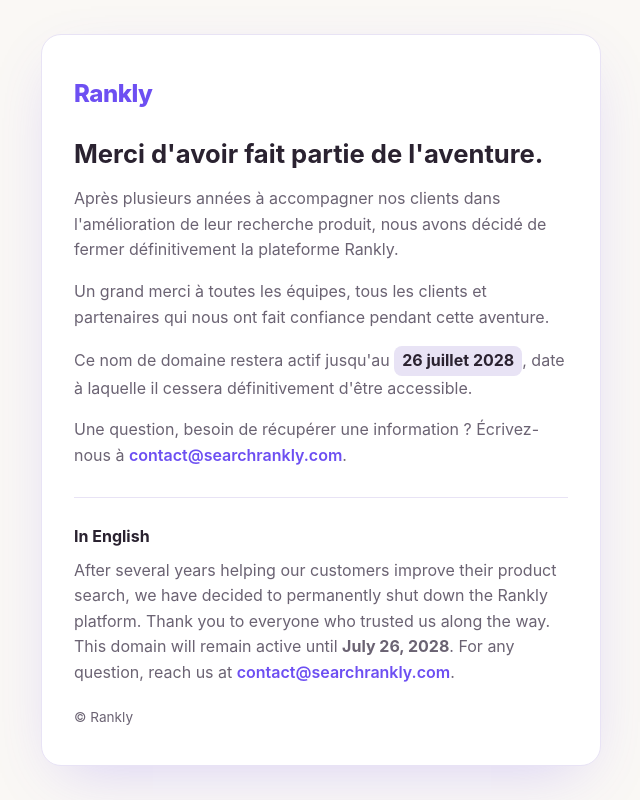
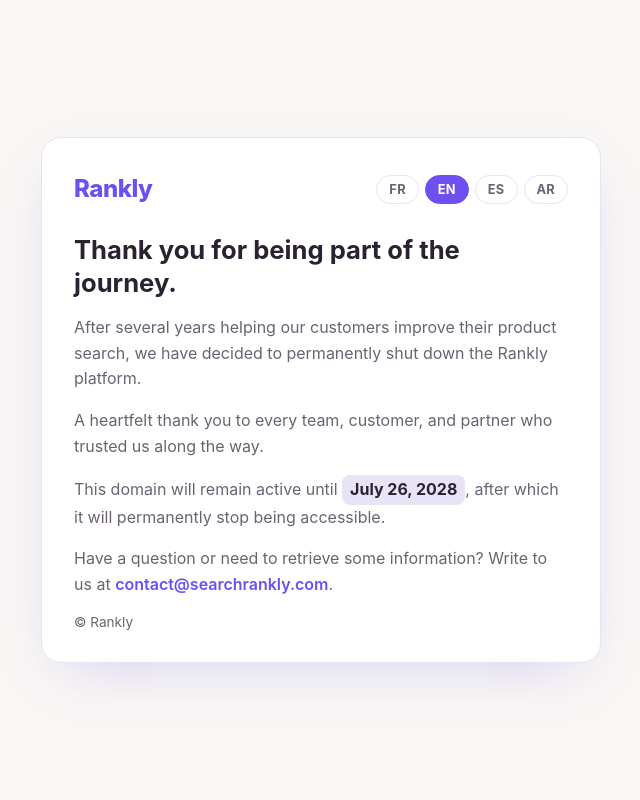
Before and after one commit to ybenhssaien/searchrankly-closed, a plain HTML site: page index.html in a window 1280 px wide. Shown: the whole page, without its empty margins (319-959 px from the left). Drawn offline with Linux system fonts and the light colour scheme.

Commit message:
feat: traductions completes fr/en/es/ar + selecteur de langue
La page affichait seulement le francais (texte complet) et un resume
en anglais. Les 4 langues du produit Rankly (fr/en/es + ar) sont
desormais integralement traduites, avec un selecteur sans rechargement
et une langue par defaut detectee via le navigateur (repli francais).

Co-Authored-By: Claude Sonnet 5 <noreply@anthropic.com>
Claude-Session: https://claude.ai/code/session_01WSnBF3Lvx9cHiLu2m7mQTJ

```diff
--- a/index.html
+++ b/index.html
@@ -47,16 +47,47 @@
     background: var(--card-bg);
     border: 1px solid var(--border);
     border-radius: 20px;
-    padding: 40px 32px;
+    padding: 32px;
     box-shadow: 0 20px 60px -20px rgba(109, 79, 242, 0.25);
+  }
+  .top-row {
+    display: flex;
+    align-items: center;
+    justify-content: space-between;
+    gap: 12px;
+    margin-bottom: 24px;
+    flex-wrap: wrap;
   }
   .logo {
     font-weight: 800;
     font-size: 1.5rem;
     letter-spacing: -0.02em;
     color: var(--brand);
-    margin: 0 0 24px;
+    margin: 0;
   }
+  .lang-switch {
+    display: flex;
+    gap: 6px;
+  }
+  .lang-switch button {
+    font: inherit;
+    font-weight: 700;
+    font-size: 0.8rem;
+    letter-spacing: 0.02em;
+    border: 1px solid var(--border);
+    background: transparent;
+    color: var(--text-muted);
+    border-radius: 999px;
+    padding: 6px 12px;
+    cursor: pointer;
+  }
+  .lang-switch button[aria-pressed="true"] {
+    background: var(--brand);
+    border-color: var(--brand);
+    color: #fff;
+  }
+  .lang-block { display: none; }
+  .lang-block.active { display: block; }
   h1 {
     font-size: 1.6rem;
     line-height: 1.3;
@@ -81,29 +112,27 @@
     text-decoration: none;
   }
   a:hover { text-decoration: underline; }
-  hr {
-    border: none;
-    border-top: 1px solid var(--border);
-    margin: 28px 0;
-  }
-  .lang-en {
-    color: var(--text-muted);
-  }
-  .lang-en h2 {
-    font-size: 1rem;
-    color: var(--text);
-    margin: 0 0 12px;
-  }
   footer {
-    margin-top: 24px;
+    margin-top: 8px;
     font-size: 0.85rem;
     color: var(--text-muted);
   }
+  [dir="rtl"] .date { direction: ltr; unicode-bidi: isolate; }
 </style>
 </head>
 <body>
 <main>
+  <div class="top-row">
     <p class="logo">Rankly</p>
+    <div class="lang-switch" role="group" aria-label="Choisir la langue / Choose language">
+      <button type="button" data-lang="fr">FR</button>
+      <button type="button" data-lang="en">EN</button>
+      <button type="button" data-lang="es">ES</button>
+      <button type="button" data-lang="ar">AR</button>
+    </div>
+  </div>
+
+  <section class="lang-block" data-lang="fr" lang="fr" dir="ltr">
     <h1>Merci d'avoir fait partie de l'aventure.</h1>
     <p>
       Après plusieurs années à accompagner nos clients dans l'amélioration de leur recherche produit,
@@ -121,20 +150,105 @@
       Une question, besoin de récupérer une information&nbsp;? Écrivez-nous à
       <a href="mailto:contact@searchrankly.com">contact@searchrankly.com</a>.
     </p>
+  </section>
 
-  <hr>
+  <section class="lang-block" data-lang="en" lang="en" dir="ltr">
+    <h1>Thank you for being part of the journey.</h1>
+    <p>
+      After several years helping our customers improve their product search, we have decided
+      to permanently shut down the Rankly platform.
+    </p>
+    <p>
+      A heartfelt thank you to every team, customer, and partner who trusted us along the way.
+    </p>
+    <p>
+      This domain will remain active until <span class="date">July 26, 2028</span>,
+      after which it will permanently stop being accessible.
+    </p>
+    <p>
+      Have a question or need to retrieve some information? Write to us at
+      <a href="mailto:contact@searchrankly.com">contact@searchrankly.com</a>.
+    </p>
+  </section>
 
-  <div class="lang-en">
-    <h2>In English</h2>
+  <section class="lang-block" data-lang="es" lang="es" dir="ltr">
+    <h1>Gracias por formar parte de esta aventura.</h1>
     <p>
-      After several years helping our customers improve their product search, we have decided to
-      permanently shut down the Rankly platform. Thank you to everyone who trusted us along the way.
-      This domain will remain active until <strong>July 26, 2028</strong>. For any question, reach us
-      at <a href="mailto:contact@searchrankly.com">contact@searchrankly.com</a>.
+      Después de varios años ayudando a nuestros clientes a mejorar su búsqueda de productos,
+      hemos decidido cerrar definitivamente la plataforma Rankly.
     </p>
-  </div>
+    <p>
+      Un enorme agradecimiento a todos los equipos, clientes y socios que confiaron en nosotros
+      durante esta aventura.
+    </p>
+    <p>
+      Este dominio permanecerá activo hasta el <span class="date">26 de julio de 2028</span>,
+      fecha a partir de la cual dejará de estar disponible de forma permanente.
+    </p>
+    <p>
+      ¿Tienes alguna pregunta o necesitas recuperar información? Escríbenos a
+      <a href="mailto:contact@searchrankly.com">contact@searchrankly.com</a>.
+    </p>
+  </section>
+
+  <section class="lang-block" data-lang="ar" lang="ar" dir="rtl">
+    <h1>شكرًا لكونكم جزءًا من هذه المغامرة.</h1>
+    <p>
+      بعد عدة سنوات من مساعدة عملائنا على تحسين البحث عن منتجاتهم، قررنا إغلاق منصة Rankly
+      بشكل نهائي.
+    </p>
+    <p>
+      نتوجه بجزيل الشكر لجميع الفرق والعملاء والشركاء الذين وضعوا ثقتهم فينا طوال هذه المغامرة.
+    </p>
+    <p>
+      سيبقى اسم النطاق هذا فعّالاً حتى <span class="date">26 يوليو 2028</span>،
+      وهو التاريخ الذي سيتوقف بعده عن العمل بشكل نهائي.
+    </p>
+    <p>
+      لديكم سؤال أو تحتاجون إلى استرجاع معلومة؟ تواصلوا معنا على
+      <a href="mailto:contact@searchrankly.com">contact@searchrankly.com</a>.
+    </p>
+  </section>
 
   <footer>&copy; Rankly</footer>
 </main>
+<script>
+(function () {
+  var supported = ["fr", "en", "es", "ar"];
+  var blocks = document.querySelectorAll(".lang-block");
+  var buttons = document.querySelectorAll(".lang-switch button");
+
+  function setLang(lang) {
+    if (supported.indexOf(lang) === -1) lang = "fr";
+    blocks.forEach(function (block) {
+      block.classList.toggle("active", block.getAttribute("data-lang") === lang);
+    });
+    buttons.forEach(function (btn) {
+      btn.setAttribute("aria-pressed", String(btn.getAttribute("data-lang") === lang));
+    });
+    document.documentElement.setAttribute("lang", lang);
+    document.documentElement.setAttribute("dir", lang === "ar" ? "rtl" : "ltr");
+    try { localStorage.setItem("rankly-closure-lang", lang); } catch (e) {}
+  }
+
+  buttons.forEach(function (btn) {
+    btn.addEventListener("click", function () {
+      setLang(btn.getAttribute("data-lang"));
+    });
+  });
+
+  var initial = "fr";
+  try {
+    var stored = localStorage.getItem("rankly-closure-lang");
+    if (stored && supported.indexOf(stored) !== -1) initial = stored;
+    else {
+      var nav = (navigator.language || "fr").slice(0, 2).toLowerCase();
+      if (supported.indexOf(nav) !== -1) initial = nav;
+    }
+  } catch (e) {}
+
+  setLang(initial);
+})();
+</script>
 </body>
 </html>
```
Lines whose indentation alone changed are shown as unchanged.
